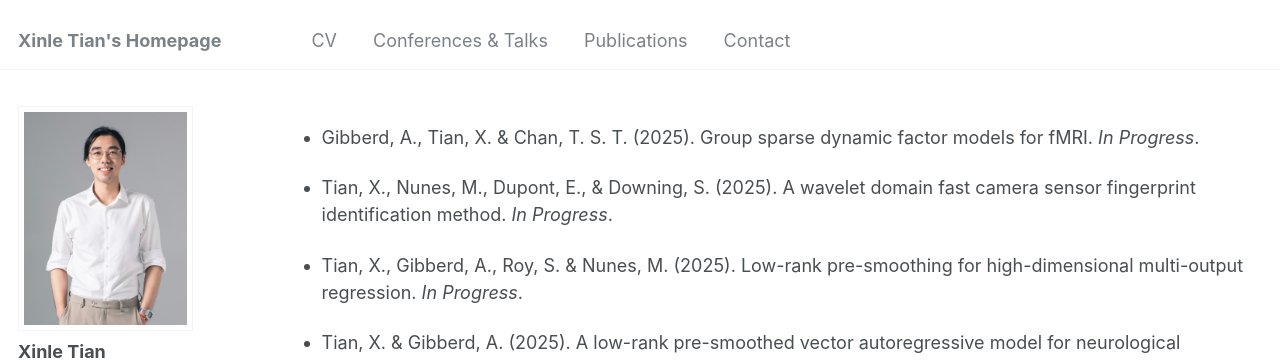
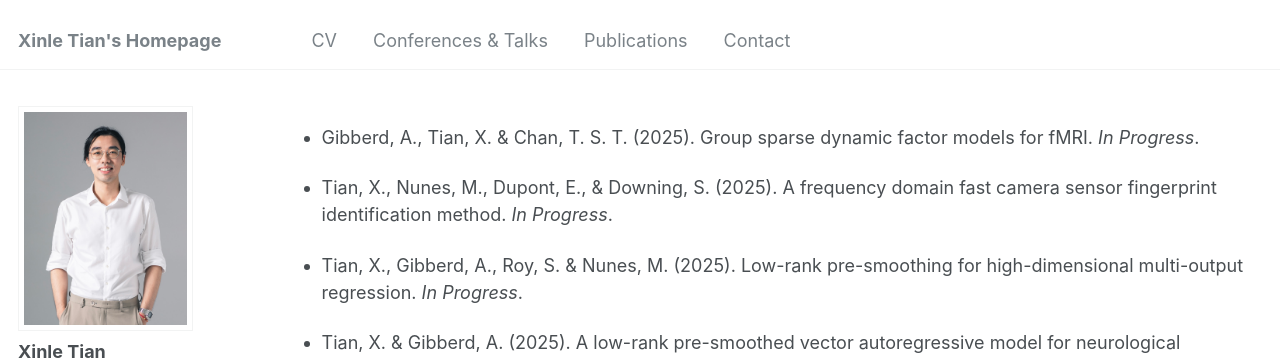
Before and after one commit to xinlet/xinlet.github.io, a Jekyll site: the page built from _pages/publications.md, in a window 1280 px wide and 969 px high. Shown: the top 360 px of the window. Built offline with Jekyll 4.4.1, drawn with Linux system fonts in a browser that asks for light colours; some web fonts are replaced.

Commit message:
Update publications.md

```diff
--- a/_pages/publications.md
+++ b/_pages/publications.md
@@ -10,7 +10,7 @@ author_profile: true
 
 * Gibberd, A., Tian, X. & Chan, T. S. T. (2025). Group sparse dynamic factor models for fMRI. *In Progress*.
 
-* Tian, X., Nunes, M., Dupont, E., & Downing, S. (2025). A wavelet domain fast camera sensor fingerprint identification method. *In Progress*.
+* Tian, X., Nunes, M., Dupont, E., & Downing, S. (2025). A frequency domain fast camera sensor fingerprint identification method. *In Progress*.
 
 * Tian, X., Gibberd, A., Roy, S. & Nunes, M. (2025). Low-rank pre-smoothing for high-dimensional multi-output regression. *In Progress*.
 
```
